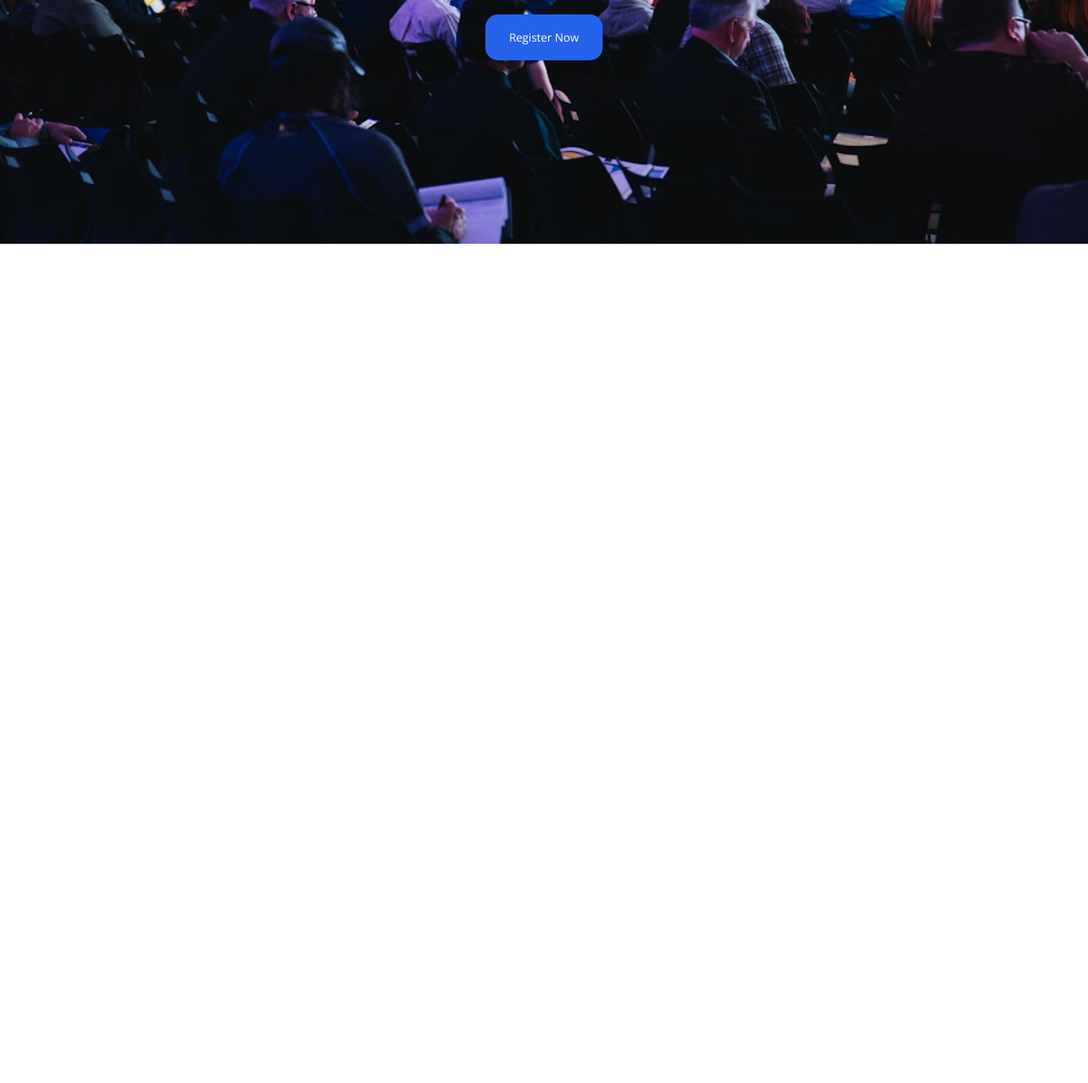
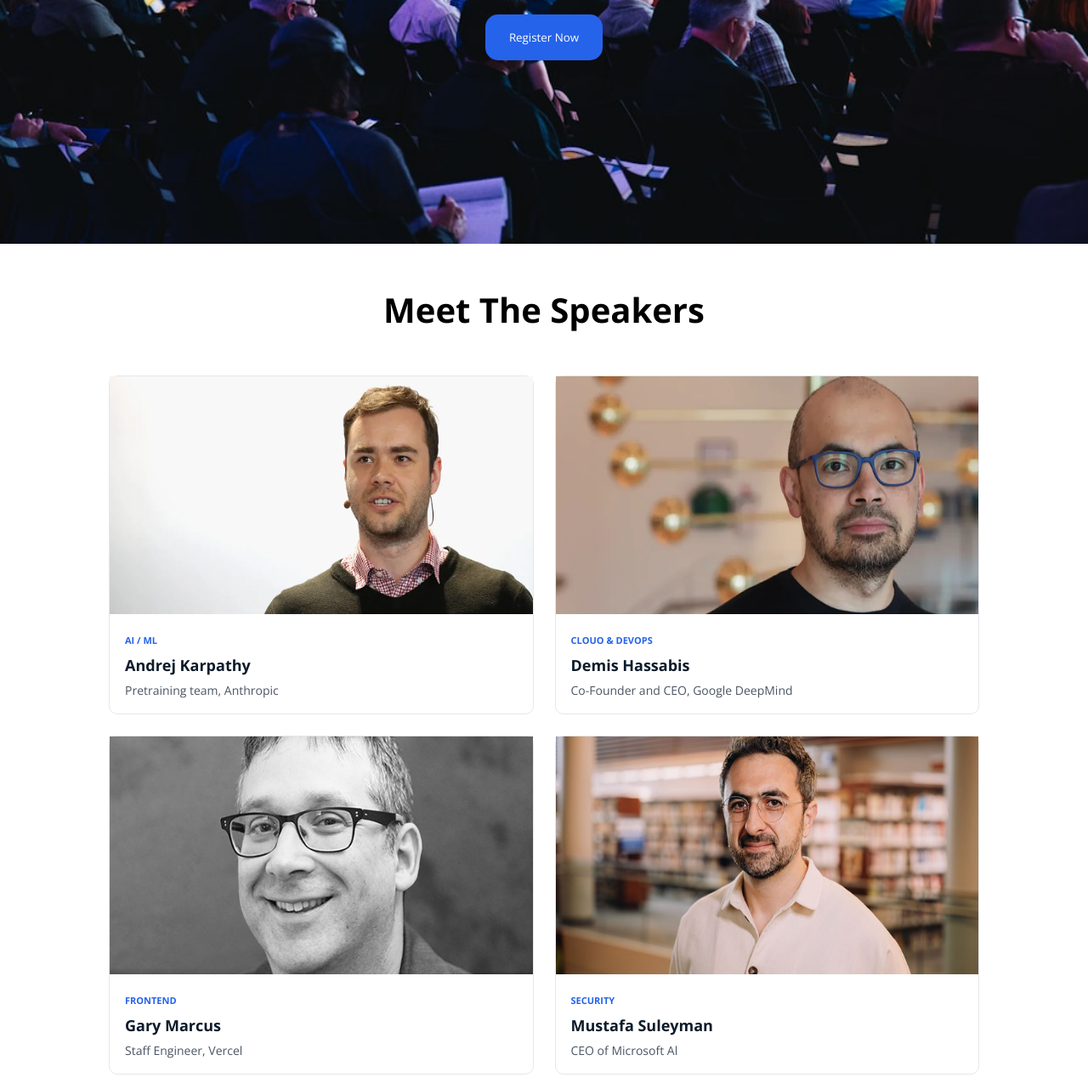
Before and after one commit to prottoym/b-14-assignment-01, a plain HTML site: page index.html in a window 1280 px wide. Shown: the part 583-1858 px from the top of the page at 85% size. Before the commit the page ends 870 px from the top, so only its background shows below. Drawn offline with nearby package versions, Linux system fonts and the light colour scheme.

Commit message:
second commit: updated styles and content

```diff
--- a/index.html
+++ b/index.html
@@ -49,6 +49,57 @@
             <button class="common-btn">Register Now</button>
         </div>
     </section>
+    <!-- Hero section end -->
+
+
+    <!--Meet part start-->
+    <section class="Speakers">
+        <h1>Meet The Speakers</h1>
+        <div class="main-box">
+            <div class="box">
+                <img src="./assets/andrej.png" alt="andrej image">
+                <div class="box-details">
+                    <h4>AI / ML</h4>
+                    <h3>Andrej Karpathy</h3>
+                    <p>Pretraining team, Anthropic</p>
+
+                </div>
+            </div>
+
+            <div class="box">
+                <img src="./assets/demis.png" alt="Demis image">
+                <div class="box-details">
+                    <h4>CLOUO & DEVOPS</h4>
+                    <h3>Demis Hassabis</h3>
+                    <p>Co-Founder and CEO, Google DeepMind</p>
+
+                </div>
+            </div>
+
+            <div class="box">
+                <img src="./assets/gary.png" alt="Gary image">
+                <div class="box-details">
+                    <h4>FRONTEND</h4>
+                    <h3>Gary Marcus</h3>
+                    <p>Staff Engineer, Vercel</p>
+
+                </div>
+            </div>
+
+            <div class="box">
+                <img src="./assets/mustafa.png" alt="Mustafa image">
+                <div class="box-details">
+                    <h4>SECURITY</h4>
+                    <h3>Mustafa Suleyman</h3>
+                    <p>CEO of Microsoft Al</p>
+
+                </div>
+            </div>
+        </div>
+    </section>
+
+
+
 </body>
 
 </html>
--- a/style.css
+++ b/style.css
@@ -70,8 +70,61 @@ ul li a{
 }
 
 .hero-text p{
-    color: green;
+    color: white;
     font-size: 30px;
     line-height: 1.6;
     margin-bottom: 20px;
 }
+
+
+
+/* meet the speakers section */
+
+.Speakers {
+    width: 80%;
+    margin: 10px auto;
+}
+
+.Speakers h1 {
+    text-align: center;
+    margin: 50px;
+    font-size: 2.5rem;
+}
+
+.main-box {
+    display: grid;
+    grid-template-columns: repeat(2, 1fr);
+    gap: 25px;
+}
+
+.box {
+    border: 1px solid #E5E7EB;
+    border-radius: 10px;
+}
+
+.box img {
+    width: 100%;
+    height: 280px;
+
+}
+
+.box-details {
+    padding: 18px;
+}
+
+.box-details h4 {
+    font-size: 11px;
+    font-weight: bold;
+    color: #2563EB;
+}
+
+.box-details h3 {
+    margin: 10px 0 8px;
+    font-size: 18px;
+    color: #0D1B2A;
+}
+
+.box-details p {
+    font-size: 14px;
+    color: #4B5563;
+}
```
